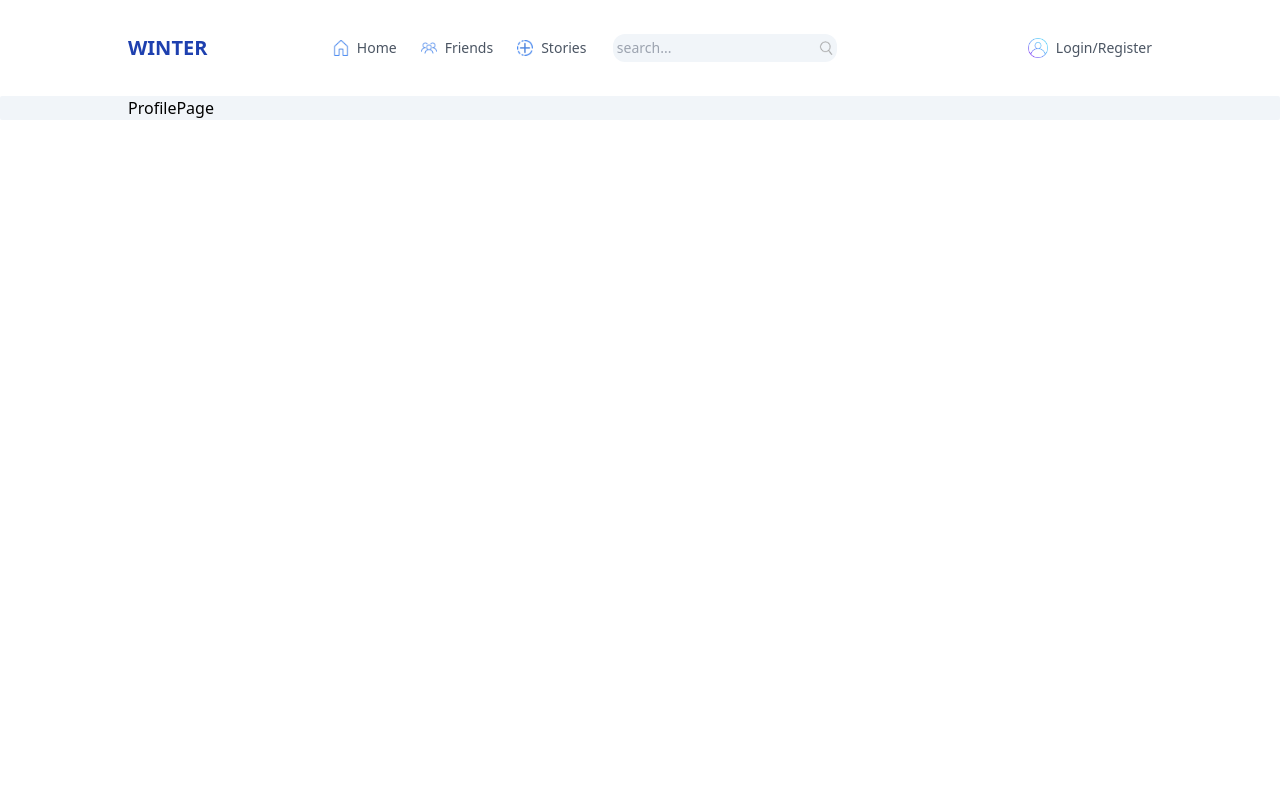
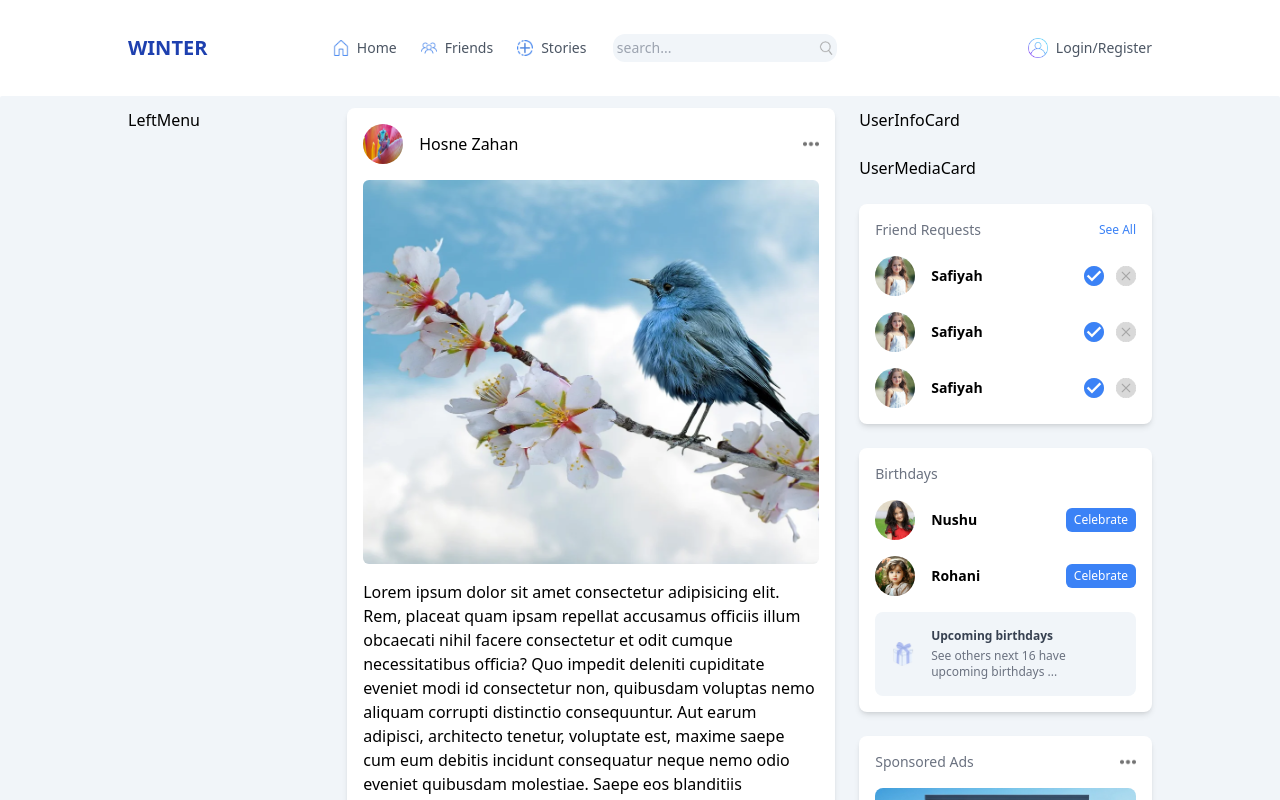
Before and after one commit to sajjad0057/P_JS_FWorL, a Next.js app in the folder winter-social/: page /profile/1 in a window 1280 px wide. Shown: the top 800 px of the page. Built offline with nearby package versions, Linux system fonts and the light colour scheme; no server answers.

Commit message:
add UserInfoCard and UserMediaCard Components and start Profile Components

```diff
--- a/winter-social/src/app/profile/[id]/page.tsx
+++ b/winter-social/src/app/profile/[id]/page.tsx
@@ -1,7 +1,24 @@
+import Feed from "@/components/Feed";
+import LeftMenu from "@/components/LeftMenu";
+import RightMenu from "@/components/RightMenu";
 import React from "react";
 
 const ProfilePage = () => {
-	return <div>ProfilePage</div>;
+	return (
+		<div className="flex gap-6 pt-3">
+			<div className="hidden xl:block w-[20%]">
+				<LeftMenu />
+			</div>
+			<div className="w-full lg:w-[70%] xl:w-[50%]">
+				<div className="flex flex-col gap-6">
+					<Feed />
+				</div>
+			</div>
+			<div className="hidden lg:block w-[30%]">
+				<RightMenu userId = "test"/>
+			</div>
+		</div>
+	);
 };
 
 export default ProfilePage;
--- a/winter-social/src/components/RightMenu.tsx
+++ b/winter-social/src/components/RightMenu.tsx
@@ -2,13 +2,23 @@ import React from "react";
 import FriendRequests from "./FriendRequests";
 import Birthdays from "./Birthdays";
 import Ad from "./Ad";
+import UserInfoCard from "./UserInfoCard";
+import UserMediaCard from "./UserMediaCard";
 
-const RightMenu = ({ userId } : {userId? : string}) => {
-	return <div className="flex flex-col gap-6">
-		<FriendRequests/>
-		<Birthdays/>
-		<Ad size="md"/>
-	</div>
+const RightMenu = ({ userId }: { userId?: string }) => {
+	return (
+		<div className="flex flex-col gap-6">
+			{userId ? (
+				<>
+					<UserInfoCard userId={userId} />
+					<UserMediaCard userId={userId} />
+				</>
+			) : null}
+			<FriendRequests />
+			<Birthdays />
+			<Ad size="md" />
+		</div>
+	);
 };
 
 export default RightMenu;
--- /dev/null
+++ b/winter-social/src/components/UserInfoCard.tsx
@@ -0,0 +1,9 @@
+import React from 'react'
+
+const UserInfoCard = ({ userId } : {userId? : string}) => {
+  return (
+    <div>UserInfoCard</div>
+  )
+}
+
+export default UserInfoCard
--- /dev/null
+++ b/winter-social/src/components/UserMediaCard.tsx
@@ -0,0 +1,9 @@
+import React from 'react'
+
+const UserMediaCard = ({ userId } : {userId? : string}) => {
+  return (
+    <div>UserMediaCard</div>
+  )
+}
+
+export default UserMediaCard
```
